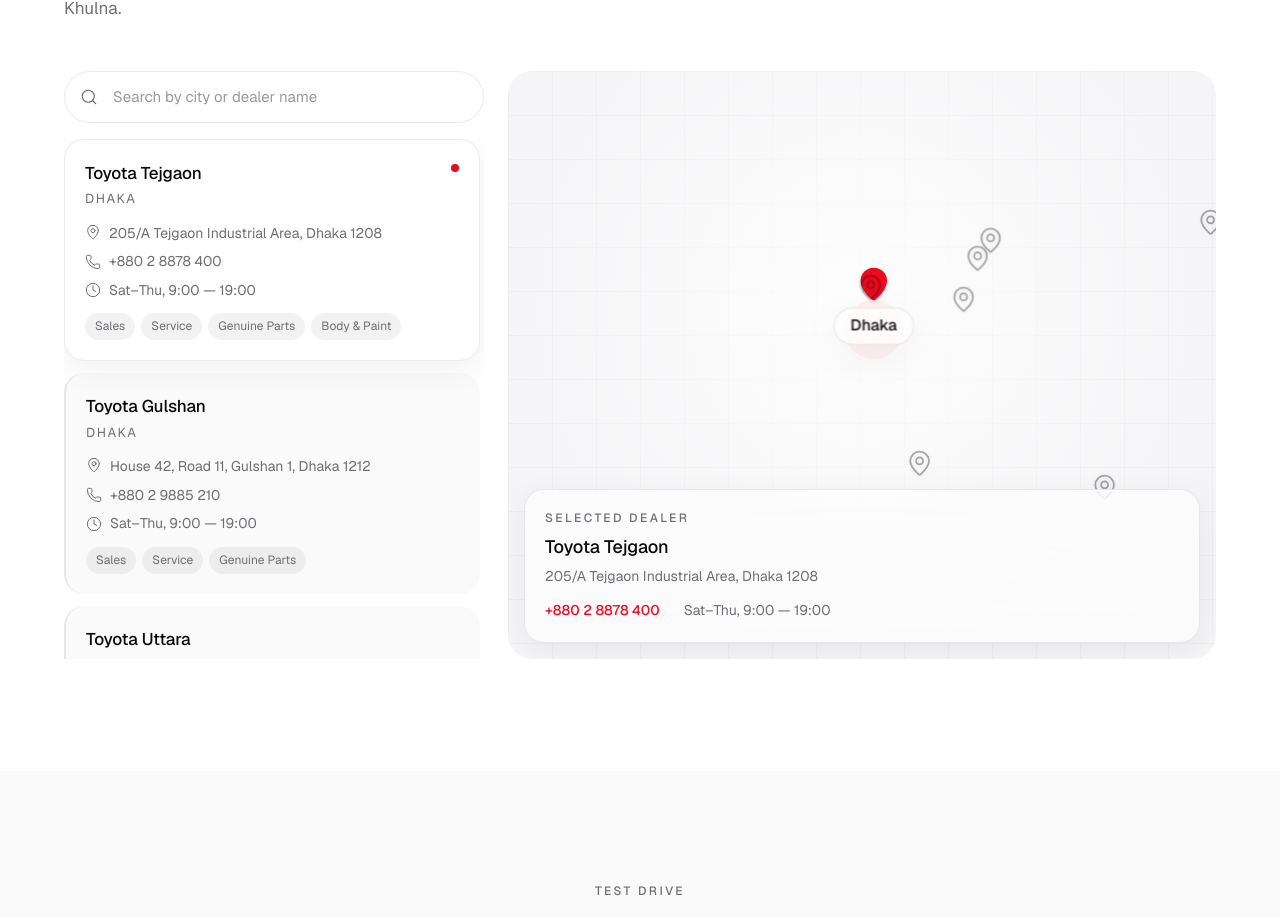
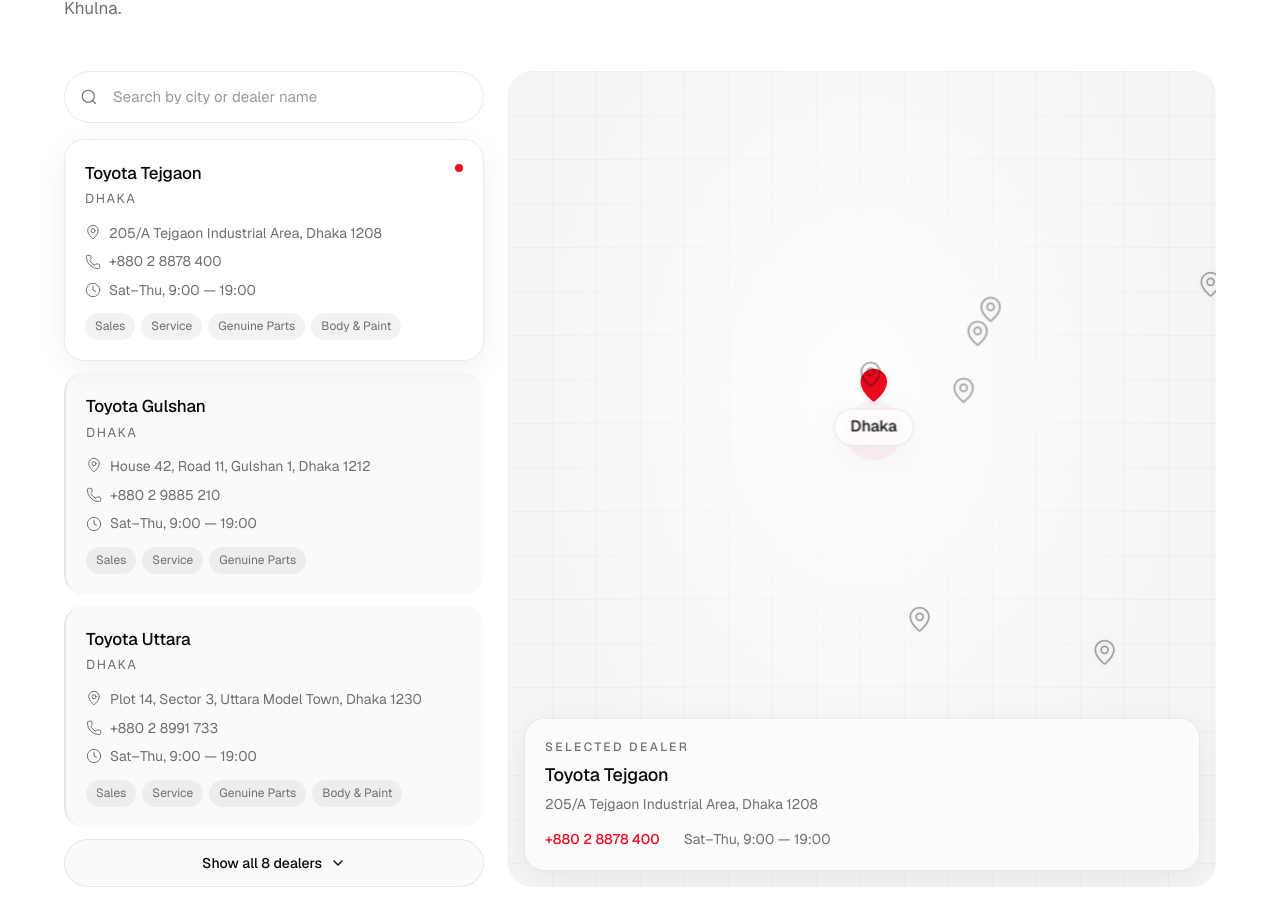
Before and after one commit to fahim-nagorik/toyota-bangladesh, a Next.js app: page / in a window 1280 px wide. Shown: the part 6393-7310 px from the top of the page. Built offline with nearby package versions, Linux system fonts and the light colour scheme.

Commit message:
dealer ui issue fix

```diff
--- a/components/home/DealerLocator.tsx
+++ b/components/home/DealerLocator.tsx
@@ -2,14 +2,18 @@
 
 import { useMemo, useState } from "react";
 import { motion, useReducedMotion } from "motion/react";
-import { MapPin, Phone, Clock, Search } from "lucide-react";
+import { MapPin, Phone, Clock, Search, ChevronDown } from "lucide-react";
 import { DEALERS } from "@/lib/data/dealers";
 import { EASE_EXPO, cn } from "@/lib/utils";
 import { Reveal } from "@/components/ui/RevealText";
 
+/** How many dealers show before the list collapses (§3.7). */
+const COLLAPSED_COUNT = 3;
+
 export default function DealerLocator() {
   const [query, setQuery] = useState("");
   const [activeId, setActiveId] = useState(DEALERS[0].id);
+  const [expanded, setExpanded] = useState(false);
   const reduced = useReducedMotion();
 
   const results = useMemo(() => {
@@ -22,6 +26,12 @@
         d.address.toLowerCase().includes(q),
     );
   }, [query]);
+
+  // A search already narrows the list, so collapsing filtered results on top
+  // of that just hides matches. The collapse only applies to the full list.
+  const searching = query.trim().length > 0;
+  const collapsed = !searching && !expanded;
+  const visible = collapsed ? results.slice(0, COLLAPSED_COUNT) : results;
 
   const active = DEALERS.find((d) => d.id === activeId) ?? DEALERS[0];
 
@@ -58,11 +68,8 @@
               />
             </div>
 
-            <ul
-              className="no-scrollbar mt-4 max-h-[520px] space-y-3 overflow-y-auto pr-1"
-              aria-label="Dealer list"
-            >
-              {results.map((d) => {
+            <ul className="mt-4 space-y-3" aria-label="Dealer list">
+              {visible.map((d) => {
                 const isActive = d.id === activeId;
                 return (
                   <li key={d.id}>
@@ -130,6 +137,28 @@
                 </li>
               )}
             </ul>
+
+            {/* Collapse control — only when the full list is longer than the
+                collapsed view. Hidden during a search, which shows all matches. */}
+            {!searching && results.length > COLLAPSED_COUNT && (
+              <button
+                type="button"
+                onClick={() => setExpanded((v) => !v)}
+                aria-expanded={expanded}
+                className="mt-3 flex w-full items-center justify-center gap-2 rounded-full border border-hairline bg-bg-alt py-3 text-[14px] font-medium text-ink transition-colors hover:bg-bg-tint"
+              >
+                {expanded
+                  ? "Show fewer dealers"
+                  : `Show all ${results.length} dealers`}
+                <ChevronDown
+                  className={cn(
+                    "size-4 transition-transform duration-300",
+                    expanded && "rotate-180",
+                  )}
+                  strokeWidth={2}
+                />
+              </button>
+            )}
           </Reveal>
 
           {/* Right: stylised map panel */}
```
